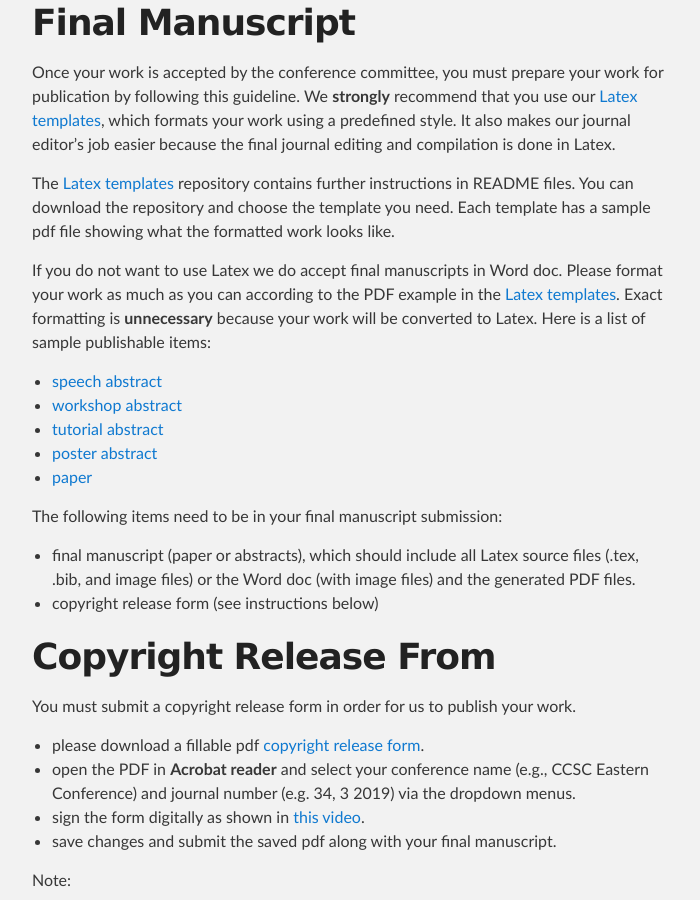
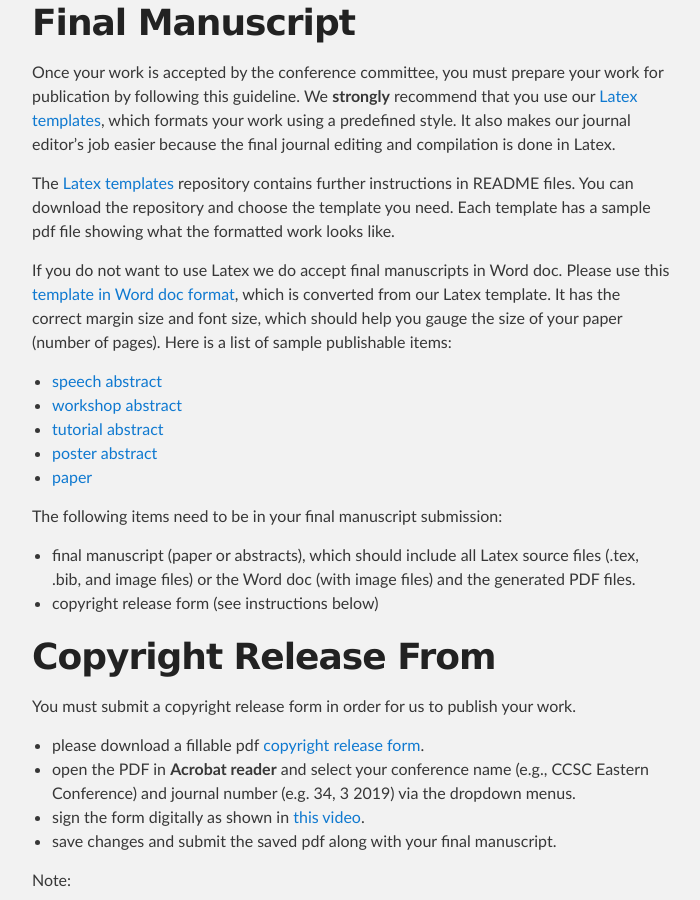
Before and after one commit to ccsc-journal/ccsc-editor, a Jekyll site: the page built from docs/authors.md, in a window 1280 px wide and 900 px high, scrolled down 541 px. Shown: the whole window, without its empty margins (288-988 px from the left). Built offline with Jekyll 4.4.1, drawn with Linux system fonts in a browser that asks for light colours.

Commit message:
move sample-converted.docx to samples dir

```diff
--- a/docs/authors.md
+++ b/docs/authors.md
@@ -23,9 +23,8 @@ and choose the template you need. Each template has a sample pdf file showing
 what the formatted work looks like.
 
 If you do not want to use Latex we do accept final manuscripts in Word doc.
-Please format your work as much as you can according to the PDF example in the
-[Latex templates](https://github.com/lubaochuan/ccsc-editor).
-Exact formatting is __unnecessary__ because your work will be converted to Latex. Here is a list of sample publishable items:
+Please use this [template in Word doc format](samples/sample-converted.docx), which is converted from our Latex template. It has the correct margin size and font size, which should
+help you gauge the size of your paper (number of pages). Here is a list of sample publishable items:
 - [speech abstract](samples/speech_abstract.pdf)
 - [workshop abstract](samples/workshop_abstract.pdf)
 - [tutorial abstract](samples/tutorial_abstract.pdf)
```
Also changed, not shown: 2 other files.
